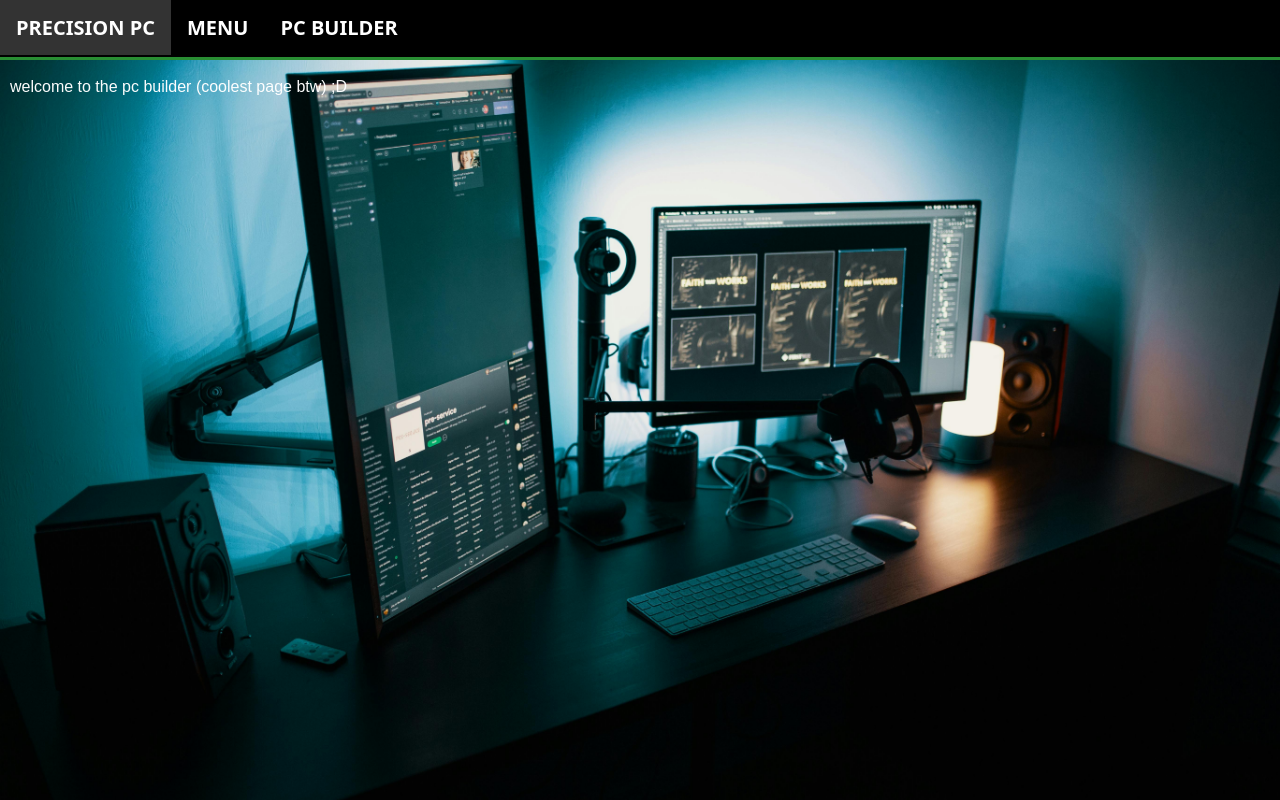
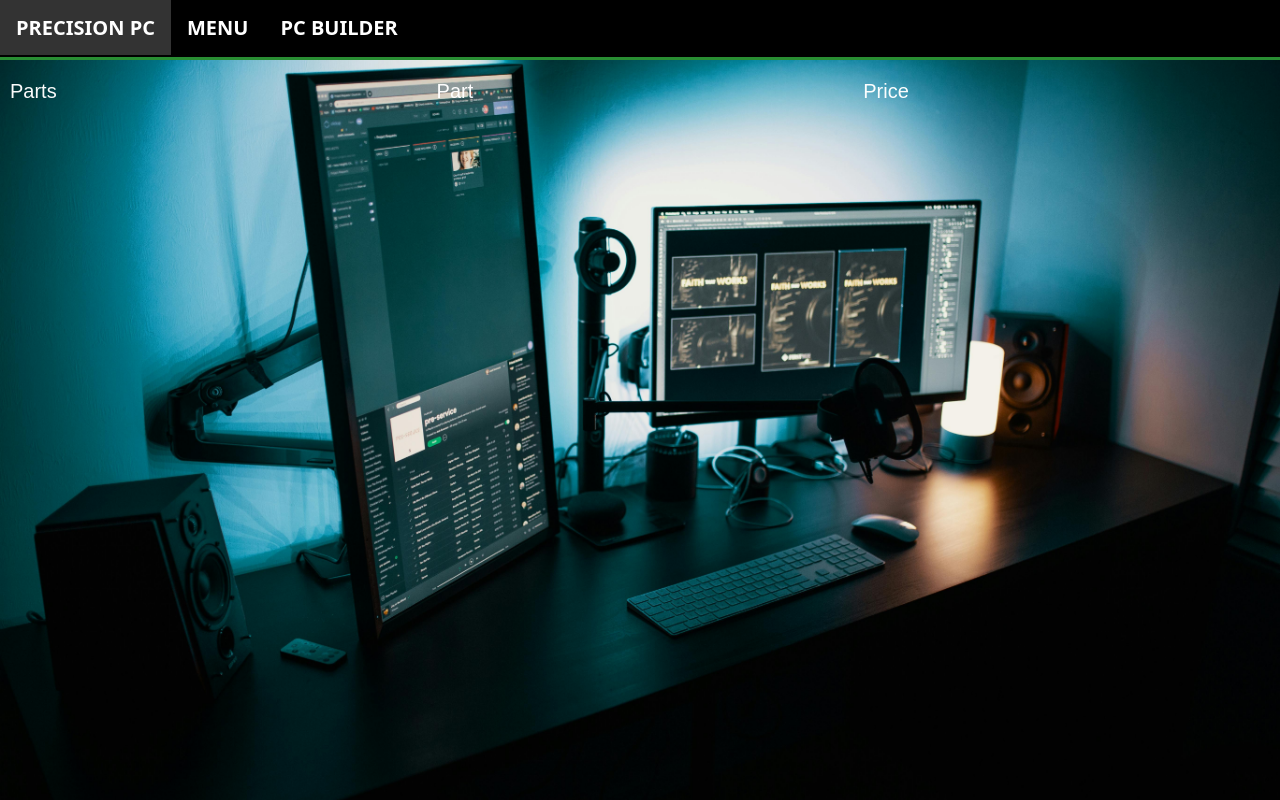
Before and after one commit to ahhhalllrigthythen/stackblitz-starters-version_b, a website: page page3.html in a window 1280 px wide. Drawn offline with Linux system fonts and the light colour scheme.

Commit message:
Added 3 collums in the pc builder to space out and devide all the information into set groups

```diff
--- a/page3.html
+++ b/page3.html
@@ -10,9 +10,17 @@
             <li><a href="/page2.html">MENU</a></li>
             <li><a href="/page3.html" aria-current="page">PC BUILDER</a></li>
         </nav>
-        <div>
-            <h1>PC BUILDER</h1>
-            <p> welcome to the pc builder (coolest page btw) ;D</p>
-        </div>
+        <div class="row">
+            <div class="column" style="background-color:;">
+              <h2>Column 1</h2>
+              <p>Parts</p>
+            </div>
+            <div class="column" style="background-color:;">
+              <h2>Column 2</h2>
+              <p>Part</p>
+            </div>
+            <div class="column" style="background-color:;">
+              <h2>Column 3</h2>
+              <p>Price</p>
     </body>
 </html>
--- a/styles3.css
+++ b/styles3.css
@@ -16,6 +16,18 @@ color: #000;
 background-color: #fcfafa;
 }
 
+.column {
+  float: left;
+  width: 33.33%;
+}
+
+.row:after {
+  content: "";
+  display: table;
+  clear: both;
+
+}
+
 h1 {
     font-size: large;
     font-weight: bold;
@@ -28,7 +40,7 @@ h1 {
 p {
     color: #fffffffa;
     font-family: Arial, sans-serif;
-    font-size: medium;
+    font-size: 20px;
     margin-left: 10px;
     margin-top: 27px;
 }
```
